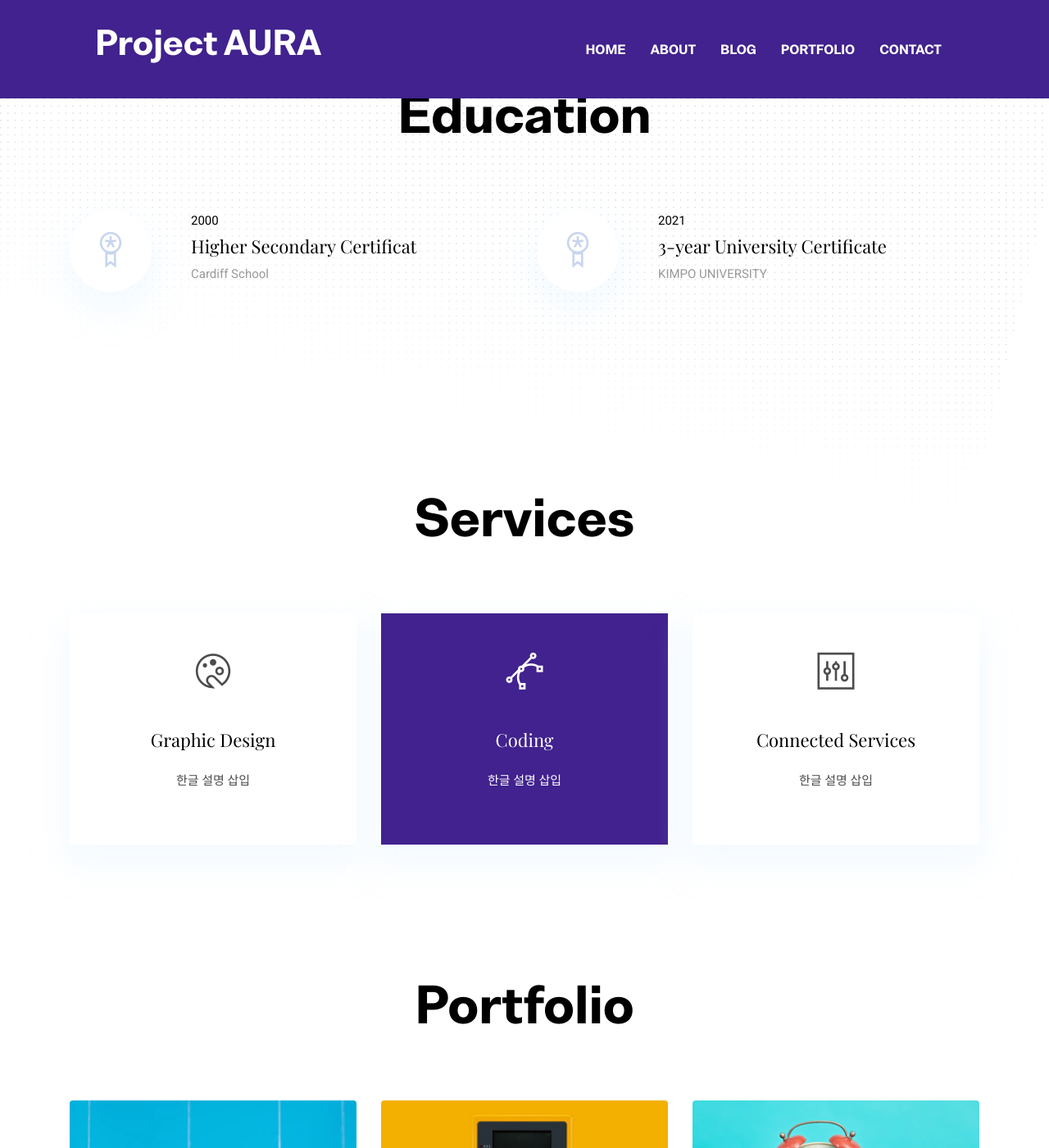
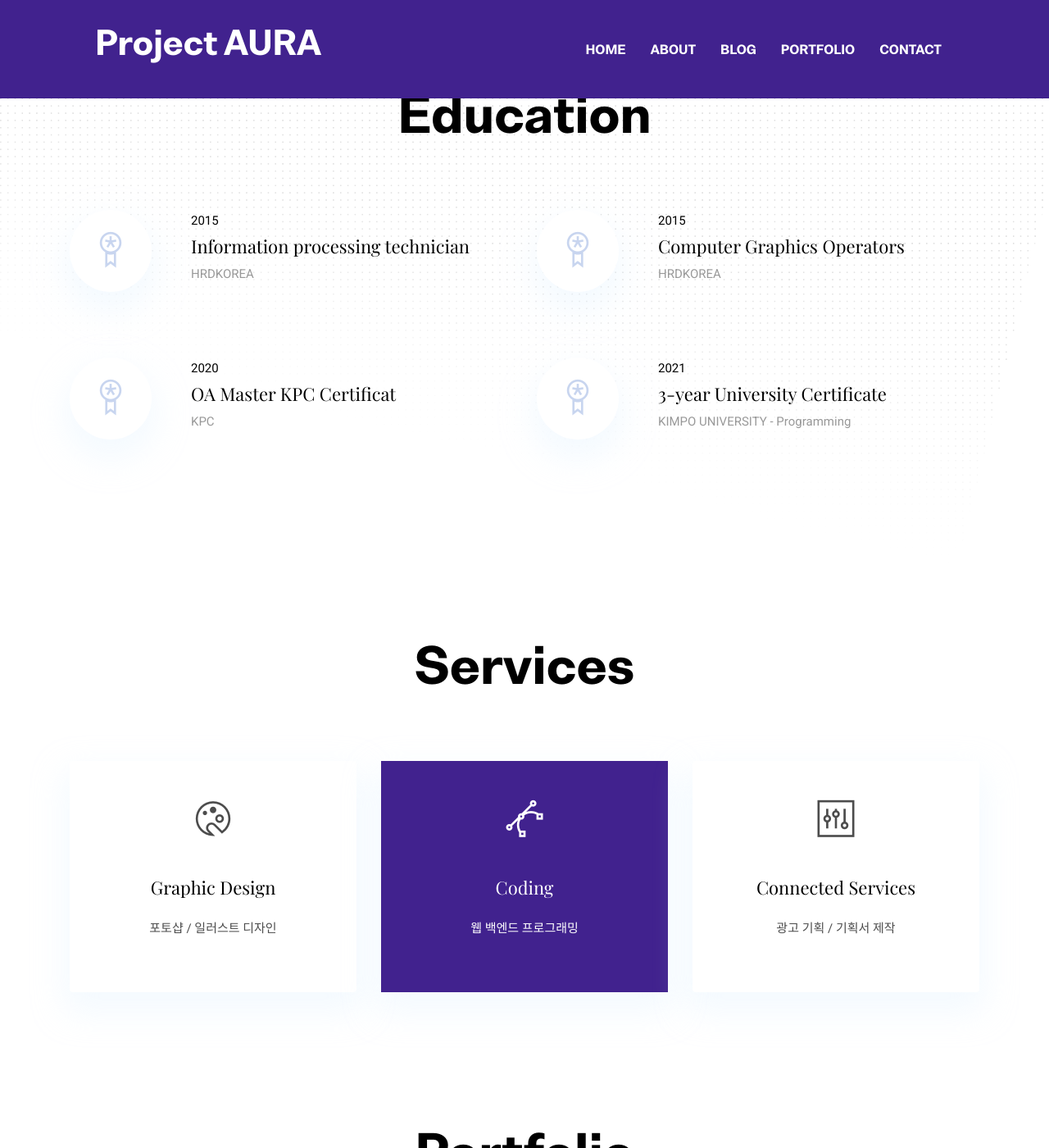
Before and after one commit to n0n02001/n0n02001.github.io, a Jekyll site: the page built from index.html, in a window 1280 px wide and 1400 px high, scrolled down 2184 px. Shown: the whole window at 82% size. Built offline with Jekyll 4.4.1, drawn with Linux system fonts in a browser that asks for light colours.

Commit message:
Update settings.yml

```diff
--- a/_data/settings.yml
+++ b/_data/settings.yml
@@ -116,10 +116,10 @@ experience:
 
 education-title: Education
 education:
-# - {name: Marters in UX Design, date: '2006', organization: 'Masassusets Institute of Technology'}
-# - {name: Honours in Fine Arts, date: '2004', organization: 'Harvard University'}
- - {name: Higher Secondary Certificat, date: '2000', organization: 'Cardiff School'}
- - {name: 3-year University Certificate, date: '2021', organization: 'KIMPO UNIVERSITY'}
+ - {name: Information processing technician, date: '2015', organization: 'HRDKOREA'}
+ - {name: Computer Graphics Operators, date: '2015', organization: 'HRDKOREA'}
+ - {name: OA Master KPC Certificat, date: '2020', organization: 'KPC'}
+ - {name: 3-year University Certificate, date: '2021', organization: 'KIMPO UNIVERSITY - Programming'}
 
 
 #-------------------------------
@@ -130,19 +130,19 @@ services:
 - {
     name: Graphic Design,
     icon: ti-palette,
-    description: '한글 설명 삽입',
+    description: '포토샵 / 일러스트 디자인',
     active: # Add true to select section
   }
 - {
     name: Coding,
     icon: ti-vector,
-    description: '한글 설명 삽입',
+    description: '웹 백엔드 프로그래밍',
     active: true # Add true to select section
   }
 - {
     name: Connected Services,
     icon: ti-panel,
-    description: '한글 설명 삽입',
+    description: '광고 기획 / 기획서 제작',
     active: # Add true to select section
   }
 
```
